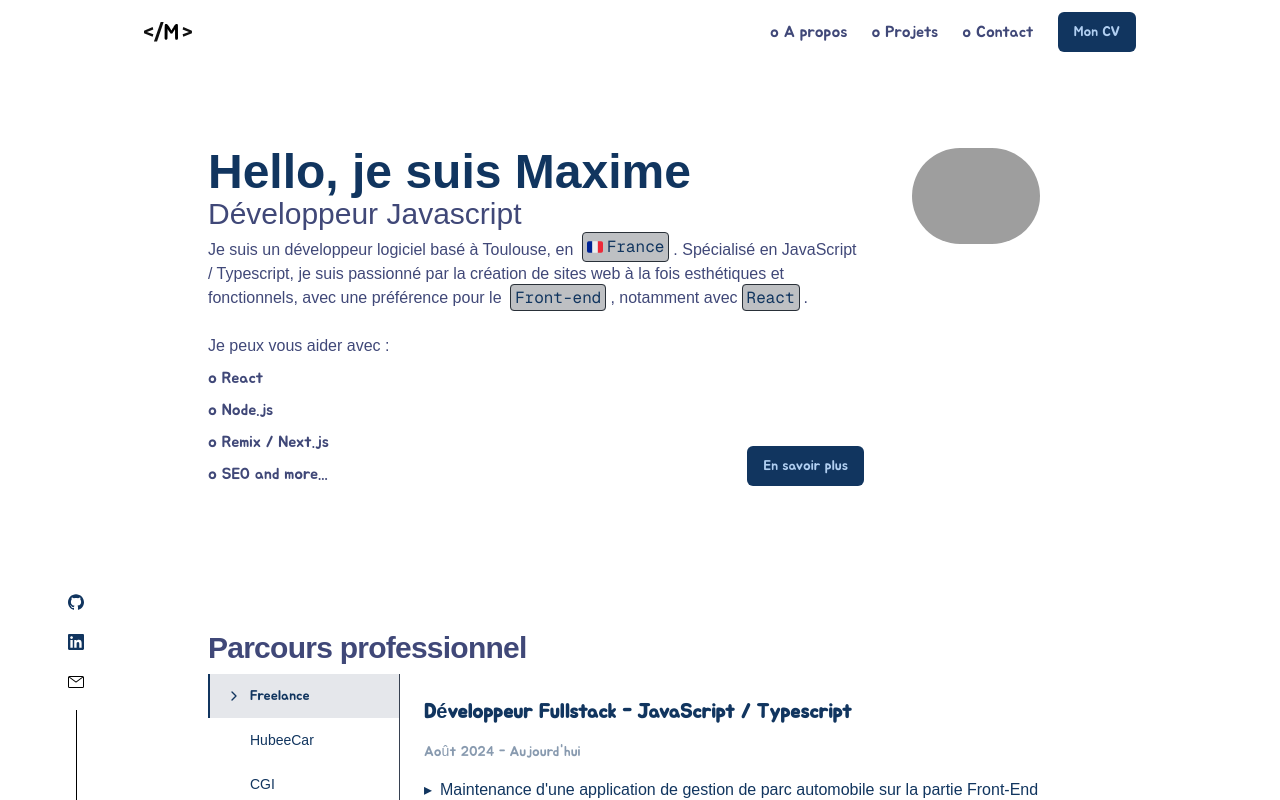
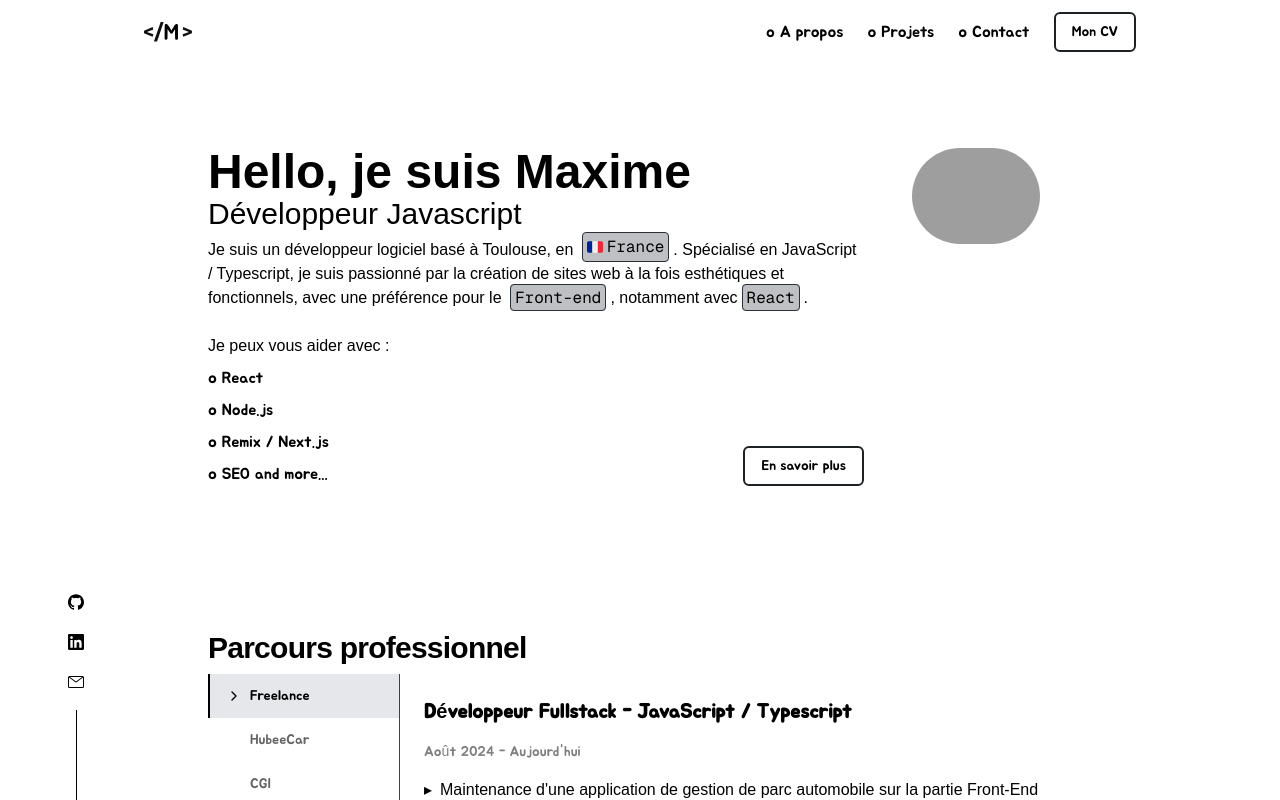
Before and after one commit to Milimaks/portfolio-max, a Next.js app: page / in a window 1280 px wide. Shown: the top 800 px of the page. Built offline with nearby package versions, Linux system fonts and the light colour scheme; grey boxes are pictures that could not be loaded; a web font is replaced by a local one.

Commit message:
[UPD] - style modificated on the whole website

```diff
--- a/package.json
+++ b/package.json
@@ -13,6 +13,7 @@
     "@radix-ui/react-dialog": "^1.1.6",
     "@radix-ui/react-scroll-area": "^1.2.3",
     "@radix-ui/react-slot": "^1.1.1",
+    "@radix-ui/react-tooltip": "^1.1.8",
     "class-variance-authority": "^0.7.1",
     "clsx": "^2.1.1",
     "geist": "^1.3.1",
--- a/src/app/_components/Contact.tsx
+++ b/src/app/_components/Contact.tsx
@@ -5,7 +5,7 @@ export const Contact = () => {
   return (
     <Section className="flex flex-col items-start gap-4" id="contact">
       <h2 className="text-3xl font-bold text-primary ">Envie d'échanger ?</h2>
-      <h2 className="scroll-m-20  pb-2  tracking-tight first:mt-0">
+      <h2 className="scroll-m-20  pb-2  tracking-tight first:mt-0 text-primary">
         Je serai ravi de discuter de vos projets, de répondre à vos questions,
         alors n'hésitez pas à me contacter !
       </h2>
--- a/src/app/_components/Header.tsx
+++ b/src/app/_components/Header.tsx
@@ -57,7 +57,10 @@ export const Header: React.FC<HeaderProps> = ({ setIsCollapsibleOpen }) => {
               href="/CV - Maxime Faure - Developpeur JS.pdf"
               download="CV_Faure_Maxime"
             >
-              <Button className="transition ease-in-out duration-300 hover:shadow-[0px_6px_0px_0px_black] hover:-translate-y-2">
+              <Button
+                className="transition ease-in-out duration-300 hover:shadow-[0px_6px_0px_0px_black] hover:-translate-y-2"
+                variant={"normal"}
+              >
                 Mon CV
               </Button>
             </a>
--- a/src/app/_components/Hero.tsx
+++ b/src/app/_components/Hero.tsx
@@ -44,7 +44,7 @@ export const Hero: React.FC<HeroProps> = ({
             Hello, je suis Maxime
           </h2>
           <h3 className="text-3xl font-caption ">Développeur Javascript</h3>
-          <p className="text-base ">
+          <p className="text-base text-primary">
             Je suis un développeur logiciel basé à Toulouse, en{" "}
             <Code className="inline-flex items-center gap-1 w-fit">
               <FrenchFlagIcon size={16} className="inline" />
@@ -57,7 +57,7 @@ export const Hero: React.FC<HeroProps> = ({
             <br />
             <br />
           </p>
-          <h3 className="">Je peux vous aider avec :</h3>
+          <h3 className="text-primary">Je peux vous aider avec :</h3>
           <ul className="flex flex-col gap-2 mt-2 font-heading relative">
             <li>o React</li>
             <li>o Node.js</li>
@@ -67,6 +67,7 @@ export const Hero: React.FC<HeroProps> = ({
               <Button
                 onClick={handleButtonClick}
                 className="absolute right-0 bottom-0 transition ease-in-out duration-300 hover:shadow-[0px_6px_0px_0px_black] hover:-translate-y-2 "
+                variant={"normal"}
               >
                 {isCollapsibleOpen ? "En savoir moins" : "En savoir plus"}
               </Button>
--- a/src/app/_components/MyWorks.tsx
+++ b/src/app/_components/MyWorks.tsx
@@ -19,6 +19,7 @@ import { ModalDetail } from "./ModalDetail";
 import { Section } from "./Section";
 import { VerticalTabs } from "./VerticalTabs";
 import { missions } from "@/data/dataModal";
+import { DockerIcon } from "./icons/DockerIcon";
 
 export const MyWorks = () => {
   const [selectedMission, setSelectedMission] = useState<string | null>(null);
@@ -170,6 +171,7 @@ export const MyWorks = () => {
             <JavascriptIcon size={30} />
             <PhpIcon size={30} />
             <JqueryIcon size={36} />
+            <DockerIcon size={30} />
           </div>
         </div>
       ),
@@ -177,7 +179,7 @@ export const MyWorks = () => {
   ];
   return (
     <Section id="work">
-      <h2 className="scroll-m-20  pb-2 text-3xl font-semibold tracking-tight first:mt-0">
+      <h2 className="scroll-m-20  pb-2 text-3xl font-semibold tracking-tight first:mt-0 text-primary">
         Parcours professionnel{" "}
       </h2>
       <div className=" flex items-center justify-center">
--- a/src/app/_components/VerticalTabs.tsx
+++ b/src/app/_components/VerticalTabs.tsx
@@ -22,9 +22,9 @@ export const VerticalTabs: React.FC<VerticalTabsProps> = ({ items }) => {
           <button
             key={item.id}
             onClick={() => setActiveTab(item.id)}
-            className={`flex items-center w-full px-4 py-3 text-left transition-colors ${
+            className={`flex items-center w-full px-4 py-3 text-left font-heading transition-colors ${
               activeTab === item.id
-                ? "bg-gray-200 border-b-2 md:border-b-0 md:border-l-2 border-primary font-heading text-primary"
+                ? "bg-gray-200 border-b-2 md:border-b-0 md:border-l-2 border-primary "
                 : "hover:bg-gray-200 border-b-2 md:border-b-0 md:border-l-2  border-transparent"
             }`}
           >
@@ -38,7 +38,13 @@ export const VerticalTabs: React.FC<VerticalTabsProps> = ({ items }) => {
                 activeTab === item.id ? "opacity-100 text-primary" : "opacity-0"
               }`}
             />
-            <span className="text-sm text-primary">{item.title}</span>
+            <span
+              className={`text-sm ${
+                activeTab === item.id ? "text-primary" : "text-primary/60"
+              }`}
+            >
+              {item.title}
+            </span>
           </button>
         ))}
       </div>
--- a/src/app/globals.css
+++ b/src/app/globals.css
@@ -4,7 +4,7 @@
 
 :root {
   --background: 0 0% 100%;
-  --foreground: 231.43 30.43% 36.08%;
+  --foreground: 0 0% 0%;
   --muted: 212 5% 13%;
   --muted-foreground: 212 12% 73%;
   --popover: 212 33% 0%;
@@ -13,7 +13,7 @@
   --card-foreground: 231.29 30.29% 36.02%;
   --border: 212 9% 13%;
   --input: 212 9% 13%;
-  --primary: 212 70% 22%;
+  --primary: 0 0% 0%;
   --primary-foreground: 212 70% 82%;
   --secondary: 212 10% 9%;
   --secondary-foreground: 212 10% 69%;
@@ -28,6 +28,7 @@
   --chart-4: 212 10% 12%;
   --chart-5: 212 73% 22%;
   --radius: 0.5rem;
+  --badge: 220.85deg 73.95% 44.17%;
 }
 
 body {
--- a/src/app/page.tsx
+++ b/src/app/page.tsx
@@ -8,10 +8,12 @@ import { Hero } from "./_components/Hero";
 import { MyNetworks } from "./_components/MyNetworks";
 import { MyWorks } from "./_components/MyWorks";
 import { Spacing } from "./_components/Spacing";
+import { TooltipProvider } from "@/components/ui/tooltip";
 
 export default function Home() {
   const [isCollapsibleOpen, setIsCollapsibleOpen] = useState<boolean>(false);
   return (
+    <TooltipProvider delayDuration={200}>
       <main>
         <Header setIsCollapsibleOpen={setIsCollapsibleOpen} />
         <Spacing size="md" />
@@ -27,5 +29,6 @@ export default function Home() {
         <Footer />
         <MyNetworks />
       </main>
+    </TooltipProvider>
   );
 }
--- a/src/components/ui/badge.tsx
+++ b/src/components/ui/badge.tsx
@@ -1,7 +1,7 @@
-import * as React from "react"
-import { cva, type VariantProps } from "class-variance-authority"
+import * as React from "react";
+import { cva, type VariantProps } from "class-variance-authority";
 
-import { cn } from "@/lib/utils"
+import { cn } from "@/lib/utils";
 
 const badgeVariants = cva(
   "inline-flex items-center rounded-full border px-2.5 py-0.5 text-xs font-semibold transition-colors focus:outline-none focus:ring-2 focus:ring-ring focus:ring-offset-2",
@@ -9,7 +9,7 @@ const badgeVariants = cva(
     variants: {
       variant: {
         default:
-          "border-transparent bg-primary text-primary-foreground hover:bg-primary/80",
+          "border-transparent bg-badge text-primary-foreground hover:bg-primary/70",
         secondary:
           "border-transparent bg-secondary text-secondary-foreground hover:bg-secondary/80",
         destructive:
@@ -21,7 +21,7 @@ const badgeVariants = cva(
       variant: "default",
     },
   }
-)
+);
 
 export interface BadgeProps
   extends React.HTMLAttributes<HTMLDivElement>,
@@ -30,7 +30,7 @@ export interface BadgeProps
 function Badge({ className, variant, ...props }: BadgeProps) {
   return (
     <div className={cn(badgeVariants({ variant }), className)} {...props} />
-  )
+  );
 }
 
-export { Badge, badgeVariants }
+export { Badge, badgeVariants };
--- a/src/components/ui/button.tsx
+++ b/src/components/ui/button.tsx
@@ -21,6 +21,7 @@ const buttonVariants = cva(
         network:
           "text-primary hover:text-primary/90 hover:-translate-y-1 transition-transform hover:scale-150",
         work: "hover:underline cursor-pointer p-0",
+        normal: "border-2 ",
       },
       size: {
         default: "h-10 px-4 py-2",
--- a/tailwind.config.ts
+++ b/tailwind.config.ts
@@ -12,6 +12,7 @@ export default {
       colors: {
         background: "hsl(var(--background))",
         foreground: "hsl(var(--foreground))",
+        badge: "hsl(var(--badge))",
         card: {
           DEFAULT: "hsl(var(--card))",
           foreground: "hsl(var(--card-foreground))",
```
Also changed, not shown: 1 other file (tests, documents, lock files or other folders). Lines whose indentation alone changed are shown as unchanged.
